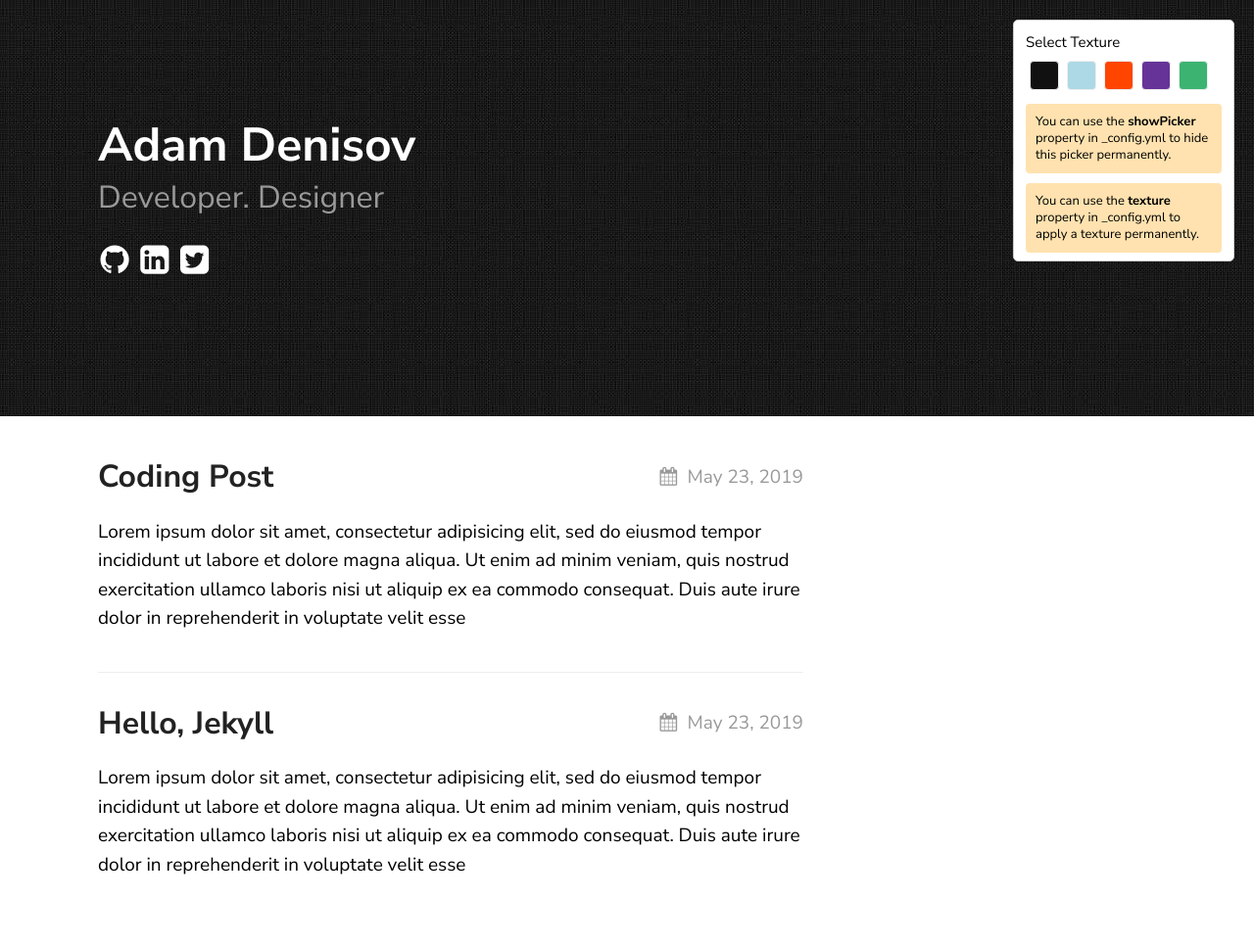
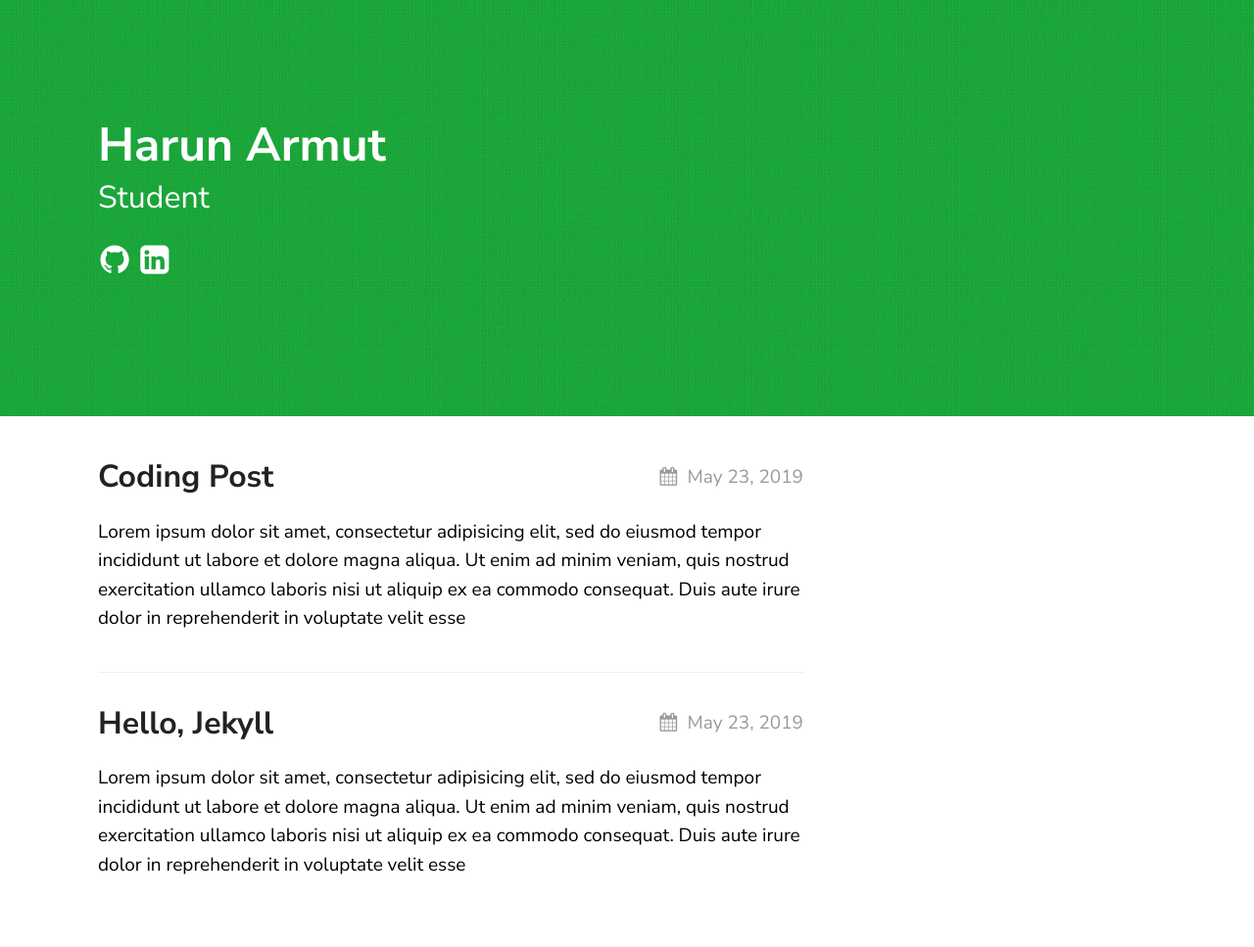
Before and after one commit to harunpoyraz/harunpoyraz.github.io, a Jekyll site: the page built from index.md, in a window 1280 px wide. Shown: the whole page at 98% size. Built offline with Jekyll 4.4.1, drawn with Linux system fonts in a browser that asks for light colours.

Commit message:
Update _config.yml

```diff
--- a/_config.yml
+++ b/_config.yml
@@ -15,18 +15,17 @@ sass:
 
 permalink: /posts/:title/
 texture:
-  title: Adam Denisov
-  tagline: Developer. Designer
+  title: Harun Armut
+  tagline: Student
   date_format: "%b %-d, %Y"
-  style: black
+  style: green
   showNav: false
-  showPicker: true
+  showPicker: false
 
   # generate social links in footer
   social_links:
-    twitter: thelehhman
-    github:  thelehhman
-    linkedIn: in/thelehhman
+    linkedIn: in/harunarmut
+    github: harunarmut
     rss: rss
 
 
```
